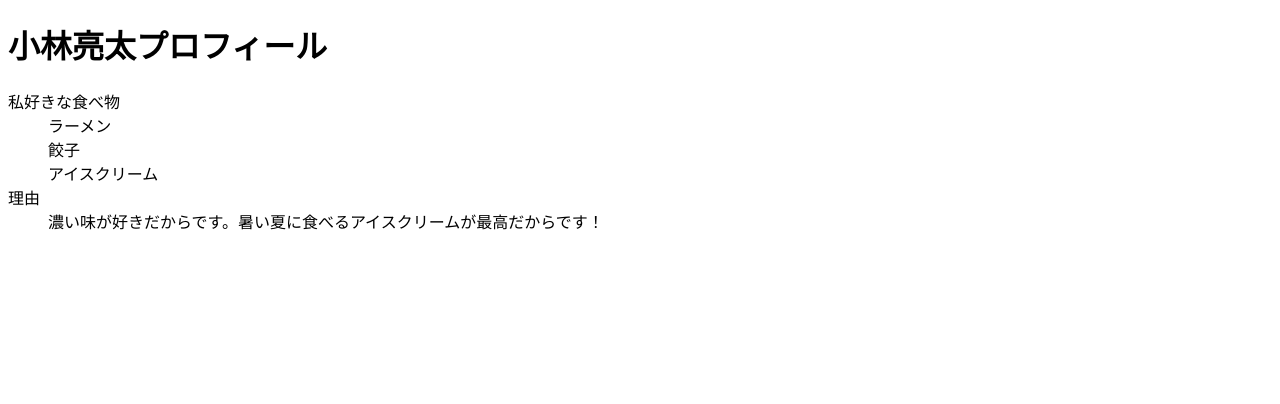
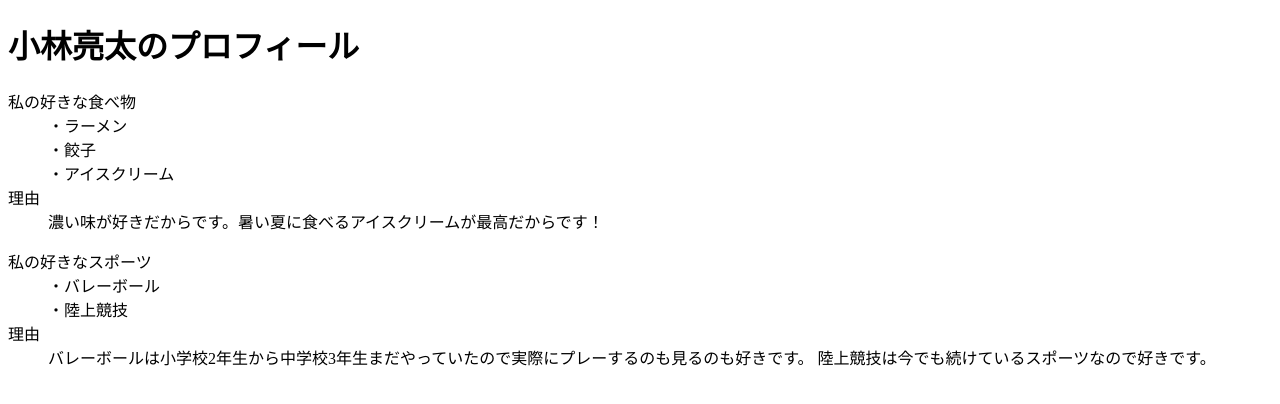
Before and after one commit to kobayashiryoryo/-, a plain HTML site: page index.html in a window 1280 px wide. Drawn offline with Linux system fonts and the light colour scheme.

Commit message:
Update index.html

```diff
--- a/index.html
+++ b/index.html
@@ -5,15 +5,24 @@
   <title><小林亮太のプロフィール</title>
 </head>
 <body>
-<h1>小林亮太プロフィール</h1>
+<h1>小林亮太のプロフィール</h1>
 </body>
 </html>
 
 <dl>
-<dt>私好きな食べ物</dt>
-<dd>ラーメン</dd>
-<dd>餃子</dd>
-<dd>アイスクリーム</dd>
+<dt>私の好きな食べ物</dt>
+<dd>・ラーメン</dd>
+<dd>・餃子</dd>
+<dd>・アイスクリーム</dd>
 <dt>理由</dt>
 <dd>濃い味が好きだからです。暑い夏に食べるアイスクリームが最高だからです！</dd>
 </dl>
+
+<dl>
+<dt>私の好きなスポーツ</dt>
+<dd>・バレーボール</dd>
+<dd>・陸上競技</dd>
+<dt>理由</dt>
+<dd>バレーボールは小学校2年生から中学校3年生まだやっていたので実際にプレーするのも見るのも好きです。
+陸上競技は今でも続けているスポーツなので好きです。</dd>
+</dl>
```
